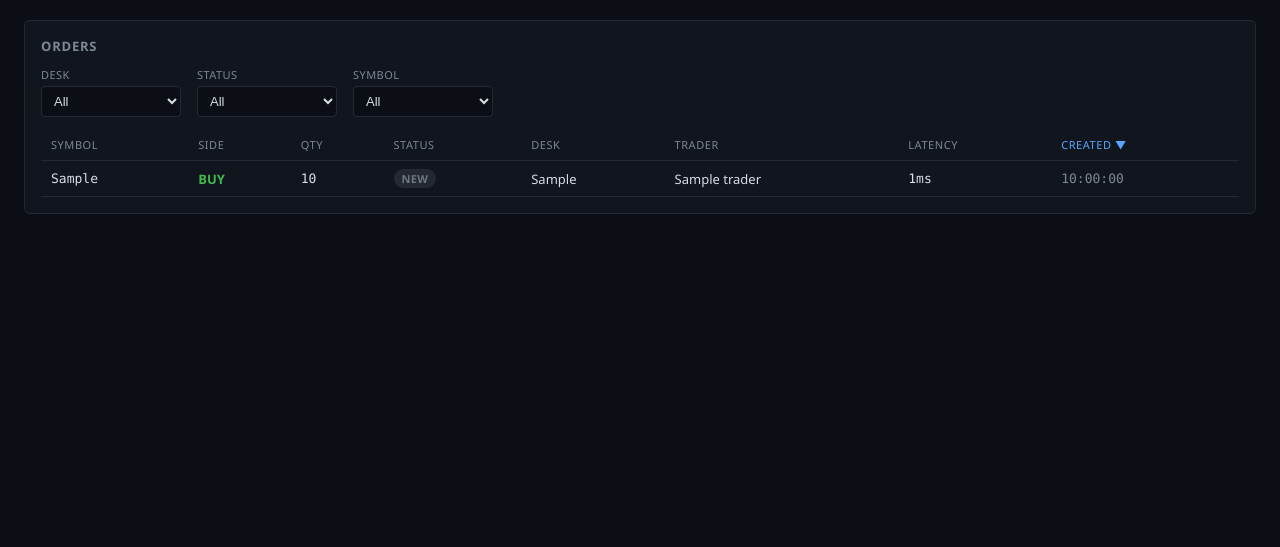
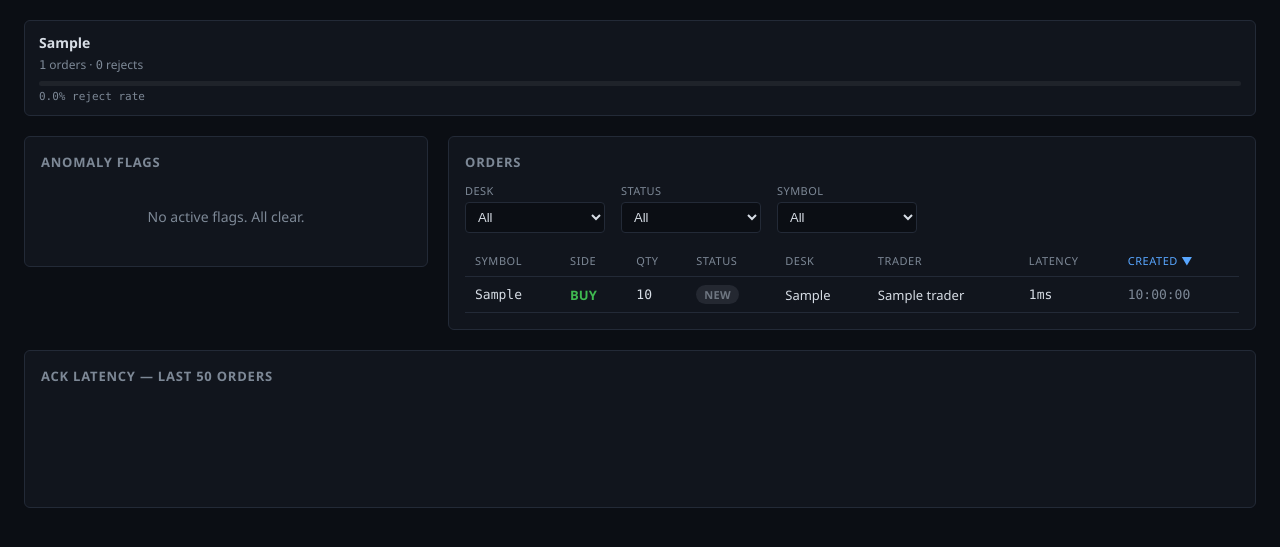
Before and after one commit to Abhi-1122/Trade-Monitoring-Dashboard, a Django app: page /dashboard/ in a window 1280 px wide. Shown: the part 68-615 px from the top of the page. Run offline with Django 5.2, Linux system fonts and the light colour scheme; tables that the repository leaves empty hold one stand-in row (values such as "Sample post"); some libraries are stand-ins or nearby versions.

Commit message:
feat: add anomaly flags panel, desk summary, and latency chart

```diff
--- a/monitoring/static/monitoring/css/dashboard.css
+++ b/monitoring/static/monitoring/css/dashboard.css
@@ -268,3 +268,168 @@ body {
   background: rgba(248, 81, 73, 0.15);
   color: var(--red);
 }
+
+/* -- Desk summary strip ----------------------------------------------------- */
+
+.desk-summary-strip {
+  display: grid;
+  grid-template-columns: repeat(auto-fit, minmax(180px, 1fr));
+  gap: 12px;
+}
+
+.desk-card {
+  background: var(--panel-bg);
+  border: 1px solid var(--border);
+  border-radius: 6px;
+  padding: 12px 14px;
+}
+
+.desk-name {
+  font-weight: 600;
+  margin-bottom: 4px;
+}
+
+.desk-metrics {
+  font-size: 12px;
+  color: var(--text-dim);
+  margin-bottom: 8px;
+}
+
+.reject-bar-track {
+  height: 5px;
+  border-radius: 3px;
+  background: rgba(255, 255, 255, 0.06);
+  overflow: hidden;
+  margin-bottom: 4px;
+}
+
+.reject-bar-fill {
+  height: 100%;
+  background: var(--accent);
+  border-radius: 3px;
+}
+
+.reject-bar-fill.reject-medium {
+  background: var(--amber);
+}
+
+.reject-bar-fill.reject-high {
+  background: var(--red);
+}
+
+.reject-rate {
+  font-size: 11px;
+  color: var(--text-dim);
+}
+
+/* -- Flags panel -------------------------------------------------------- */
+
+.flags-panel-list {
+  display: flex;
+  flex-direction: column;
+  gap: 10px;
+  max-height: 640px;
+  overflow-y: auto;
+}
+
+.flag-item {
+  border: 1px solid var(--border);
+  border-left: 3px solid var(--gray);
+  border-radius: 4px;
+  padding: 10px 12px;
+  background: rgba(255, 255, 255, 0.015);
+}
+
+.flag-item.severity-high {
+  border-left-color: var(--red);
+}
+
+.flag-item.severity-medium {
+  border-left-color: var(--amber);
+}
+
+.flag-item.severity-low {
+  border-left-color: var(--gray);
+}
+
+.flag-header {
+  display: flex;
+  justify-content: space-between;
+  align-items: center;
+  margin-bottom: 6px;
+}
+
+.flag-type {
+  font-weight: 600;
+  font-size: 12px;
+  letter-spacing: 0.03em;
+}
+
+.severity-badge {
+  font-size: 10px;
+  font-weight: 700;
+  padding: 2px 6px;
+  border-radius: 8px;
+  text-transform: uppercase;
+}
+
+.severity-badge.severity-high {
+  background: rgba(248, 81, 73, 0.15);
+  color: var(--red);
+}
+
+.severity-badge.severity-medium {
+  background: rgba(210, 153, 34, 0.15);
+  color: var(--amber);
+}
+
+.severity-badge.severity-low {
+  background: rgba(110, 118, 129, 0.2);
+  color: var(--gray);
+}
+
+.flag-detail {
+  font-size: 13px;
+  color: var(--text);
+  margin-bottom: 8px;
+  line-height: 1.4;
+}
+
+.flag-footer {
+  display: flex;
+  justify-content: space-between;
+  align-items: center;
+}
+
+.ack-btn {
+  background: transparent;
+  border: 1px solid var(--blue);
+  color: var(--blue);
+  border-radius: 4px;
+  padding: 4px 10px;
+  font-size: 11px;
+  cursor: pointer;
+  text-transform: uppercase;
+  letter-spacing: 0.03em;
+}
+
+.ack-btn:hover {
+  background: rgba(88, 166, 255, 0.12);
+}
+
+.ack-login-link {
+  font-size: 11px;
+  color: var(--text-dim);
+}
+
+/* -- Chart section -------------------------------------------------------- */
+
+.chart-section canvas {
+  max-height: 280px;
+}
+
+@media (max-width: 900px) {
+  .dashboard-columns {
+    grid-template-columns: 1fr;
+  }
+}
--- a/monitoring/static/monitoring/js/dashboard.js
+++ b/monitoring/static/monitoring/js/dashboard.js
@@ -1,2 +1,78 @@
-// Chart.js latency chart wiring lands in a later commit (once the chart
-// endpoint and canvas element exist).
+// Latency chart: the one place plain JS talks to the DRF API directly
+// instead of HTMX — a redraw-in-place chart doesn't map cleanly onto
+// htmx's swap-a-DOM-fragment model, so Chart.js owns this section.
+
+let latencyChart = null;
+
+async function fetchLatencySeries() {
+  const res = await fetch("/api/latency-series/?limit=50");
+  return res.json();
+}
+
+function thresholdLine(length, value) {
+  return new Array(length).fill(value);
+}
+
+function toLabels(points) {
+  return points.map((p) => new Date(p.created_at).toLocaleTimeString());
+}
+
+async function initLatencyChart() {
+  const canvas = document.getElementById("latency-chart");
+  if (!canvas || typeof Chart === "undefined") return;
+
+  const data = await fetchLatencySeries();
+  const latencyValues = data.points.map((p) => p.latency_ms);
+
+  latencyChart = new Chart(canvas, {
+    type: "line",
+    data: {
+      labels: toLabels(data.points),
+      datasets: [
+        {
+          label: "Ack latency (ms)",
+          data: latencyValues,
+          borderColor: "#58a6ff",
+          backgroundColor: "rgba(88, 166, 255, 0.12)",
+          tension: 0.25,
+          pointRadius: 2,
+          fill: true,
+        },
+        {
+          label: `Threshold (${data.threshold_ms}ms)`,
+          data: thresholdLine(latencyValues.length, data.threshold_ms),
+          borderColor: "#f85149",
+          borderDash: [6, 4],
+          borderWidth: 1,
+          pointRadius: 0,
+        },
+      ],
+    },
+    options: {
+      responsive: true,
+      animation: false,
+      scales: {
+        x: { ticks: { color: "#7d8896" }, grid: { color: "#232a37" } },
+        y: { ticks: { color: "#7d8896" }, grid: { color: "#232a37" }, beginAtZero: true },
+      },
+      plugins: {
+        legend: { labels: { color: "#d7dde5" } },
+      },
+    },
+  });
+}
+
+async function refreshLatencyChart() {
+  if (!latencyChart) return;
+  const data = await fetchLatencySeries();
+  const latencyValues = data.points.map((p) => p.latency_ms);
+  latencyChart.data.labels = toLabels(data.points);
+  latencyChart.data.datasets[0].data = latencyValues;
+  latencyChart.data.datasets[1].data = thresholdLine(latencyValues.length, data.threshold_ms);
+  latencyChart.update();
+}
+
+document.addEventListener("DOMContentLoaded", () => {
+  initLatencyChart();
+  setInterval(refreshLatencyChart, 10000);
+});
--- a/monitoring/templates/monitoring/dashboard.html
+++ b/monitoring/templates/monitoring/dashboard.html
@@ -19,11 +19,29 @@
 </header>
 
 <main class="dashboard-main">
-  <section class="panel orders-section">
-    <h2>Orders</h2>
-    <div id="orders-table-wrapper">
-      {% include "monitoring/partials/orders_table.html" %}
-    </div>
+  <div id="desk-summary-wrapper">
+    {% include "monitoring/partials/desk_summary.html" %}
+  </div>
+
+  <div class="dashboard-columns">
+    <section class="panel flags-section">
+      <h2>Anomaly Flags</h2>
+      <div id="flags-panel-wrapper">
+        {% include "monitoring/partials/flags_panel.html" %}
+      </div>
+    </section>
+
+    <section class="panel orders-section">
+      <h2>Orders</h2>
+      <div id="orders-table-wrapper">
+        {% include "monitoring/partials/orders_table.html" %}
+      </div>
+    </section>
+  </div>
+
+  <section class="panel chart-section">
+    <h2>Ack Latency &mdash; last 50 orders</h2>
+    <canvas id="latency-chart" height="90"></canvas>
   </section>
 </main>
 {% endblock %}
--- /dev/null
+++ b/monitoring/templates/monitoring/partials/desk_summary.html
@@ -0,0 +1,24 @@
+<div class="desk-summary-strip"
+     hx-get="{% url 'dashboard-desk-summary' %}"
+     hx-trigger="every 5s"
+     hx-target="#desk-summary-wrapper"
+     hx-swap="innerHTML">
+  {% for row in desk_rows %}
+  <div class="desk-card">
+    <div class="desk-name">{{ row.desk }}</div>
+    <div class="desk-metrics">
+      <span class="mono">{{ row.order_count }}</span> orders &middot;
+      <span class="mono">{{ row.reject_count }}</span> rejects
+    </div>
+    <div class="reject-bar-track">
+      <div
+        class="reject-bar-fill{% if row.reject_rate_pct > 20 %} reject-high{% elif row.reject_rate_pct > 10 %} reject-medium{% endif %}"
+        style="width: {{ row.reject_rate_pct }}%"
+      ></div>
+    </div>
+    <div class="reject-rate mono">{{ row.reject_rate_pct }}% reject rate</div>
+  </div>
+  {% empty %}
+  <div class="empty-row">No desk activity yet.</div>
+  {% endfor %}
+</div>
--- /dev/null
+++ b/monitoring/templates/monitoring/partials/flags_panel.html
@@ -0,0 +1,33 @@
+<div class="flags-panel-list"
+     hx-get="{% url 'dashboard-flags-panel' %}"
+     hx-trigger="every 5s"
+     hx-target="#flags-panel-wrapper"
+     hx-swap="innerHTML">
+  {% for flag in flags %}
+  <div class="flag-item severity-{{ flag.severity|lower }}">
+    <div class="flag-header">
+      <span class="flag-type">{{ flag.get_flag_type_display }}</span>
+      <span class="severity-badge severity-{{ flag.severity|lower }}">{{ flag.severity }}</span>
+    </div>
+    <div class="flag-detail">{{ flag.detail }}</div>
+    <div class="flag-footer">
+      <span class="timestamp mono">{{ flag.created_at|date:"H:i:s" }}</span>
+      {% if can_acknowledge %}
+      <button
+        type="button"
+        class="ack-btn"
+        hx-post="{% url 'flag-acknowledge' flag.id %}"
+        hx-swap="none"
+        hx-on::after-request="if(event.detail.successful) this.closest('.flag-item').remove()"
+      >
+        Acknowledge
+      </button>
+      {% else %}
+      <a class="ack-login-link" href="/admin/login/?next=/dashboard/">Log in to acknowledge</a>
+      {% endif %}
+    </div>
+  </div>
+  {% empty %}
+  <div class="empty-row">No active flags. All clear.</div>
+  {% endfor %}
+</div>
--- a/monitoring/urls.py
+++ b/monitoring/urls.py
@@ -10,6 +10,8 @@ router.register("flags", api_views.AnomalyFlagViewSet, basename="flag")
 urlpatterns = [
     path("dashboard/", views.dashboard, name="dashboard"),
     path("dashboard/orders-table/", views.orders_table, name="orders-table"),
+    path("dashboard/desk-summary/", views.desk_summary, name="dashboard-desk-summary"),
+    path("dashboard/flags-panel/", views.flags_panel, name="dashboard-flags-panel"),
     path("api/", include(router.urls)),
     path("api/latency-series/", api_views.LatencySeriesView.as_view(), name="latency-series"),
     path("api/desk-summary/", api_views.DeskSummaryView.as_view(), name="desk-summary"),
--- a/monitoring/views.py
+++ b/monitoring/views.py
@@ -1,3 +1,4 @@
+from django.db.models import Count, Q
 from django.shortcuts import render
 from django.utils import timezone
 
@@ -39,6 +40,33 @@ def _orders_table_context(request):
     }
 
 
+def _desk_summary_context():
+    summary = (
+        Order.objects.values("desk")
+        .annotate(
+            order_count=Count("id"),
+            reject_count=Count("id", filter=Q(status=Order.Status.REJECTED)),
+        )
+        .order_by("desk")
+    )
+    rows = []
+    for row in summary:
+        reject_rate = (
+            round(row["reject_count"] / row["order_count"] * 100, 1) if row["order_count"] else 0.0
+        )
+        rows.append({**row, "reject_rate_pct": reject_rate})
+    return {"desk_rows": rows}
+
+
+def _flags_panel_context(request):
+    flags = (
+        AnomalyFlag.objects.filter(acknowledged=False)
+        .select_related("order")
+        .order_by("-created_at")[:30]
+    )
+    return {"flags": flags, "can_acknowledge": request.user.is_authenticated}
+
+
 def dashboard(request):
     today_start = timezone.now().replace(hour=0, minute=0, second=0, microsecond=0)
     context = {
@@ -51,9 +79,19 @@ def dashboard(request):
         ).count(),
         "flags_today_count": AnomalyFlag.objects.filter(created_at__gte=today_start).count(),
         **_orders_table_context(request),
+        **_desk_summary_context(),
+        **_flags_panel_context(request),
     }
     return render(request, "monitoring/dashboard.html", context)
 
 
 def orders_table(request):
     return render(request, "monitoring/partials/orders_table.html", _orders_table_context(request))
+
+
+def desk_summary(request):
+    return render(request, "monitoring/partials/desk_summary.html", _desk_summary_context())
+
+
+def flags_panel(request):
+    return render(request, "monitoring/partials/flags_panel.html", _flags_panel_context(request))
```
